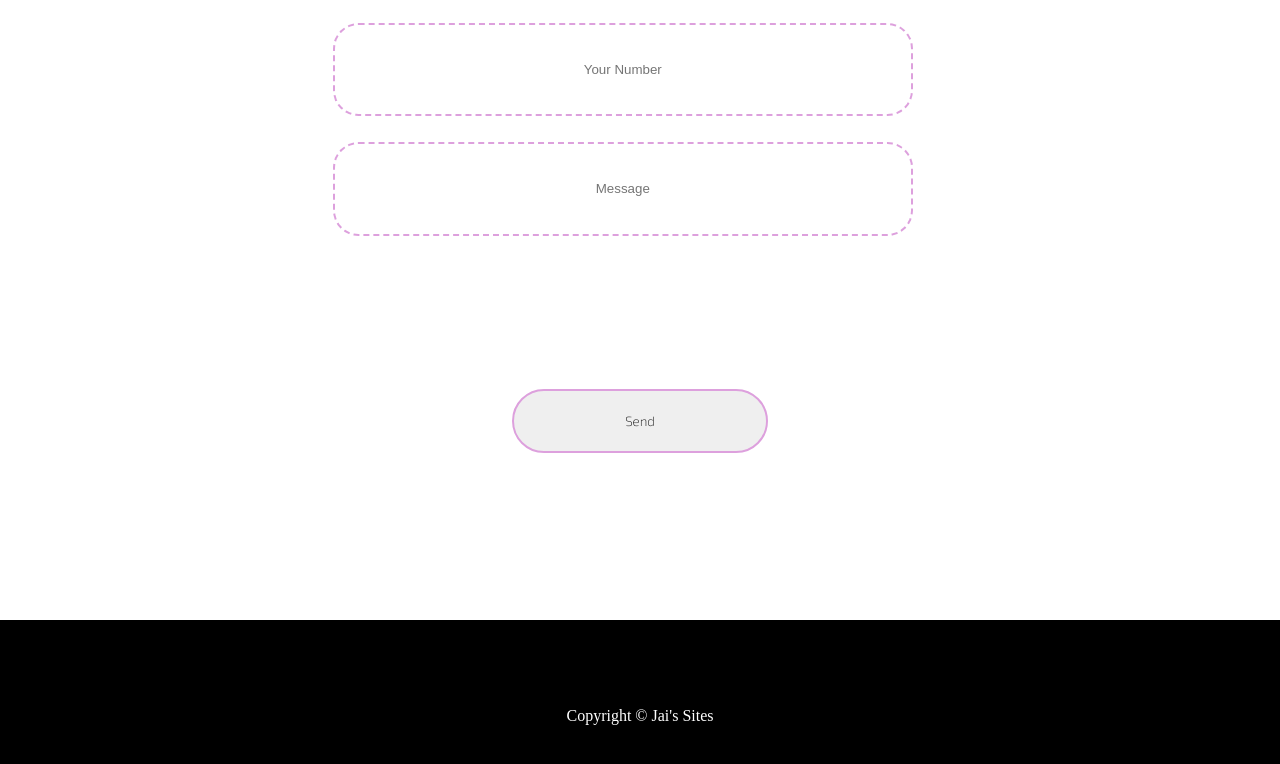
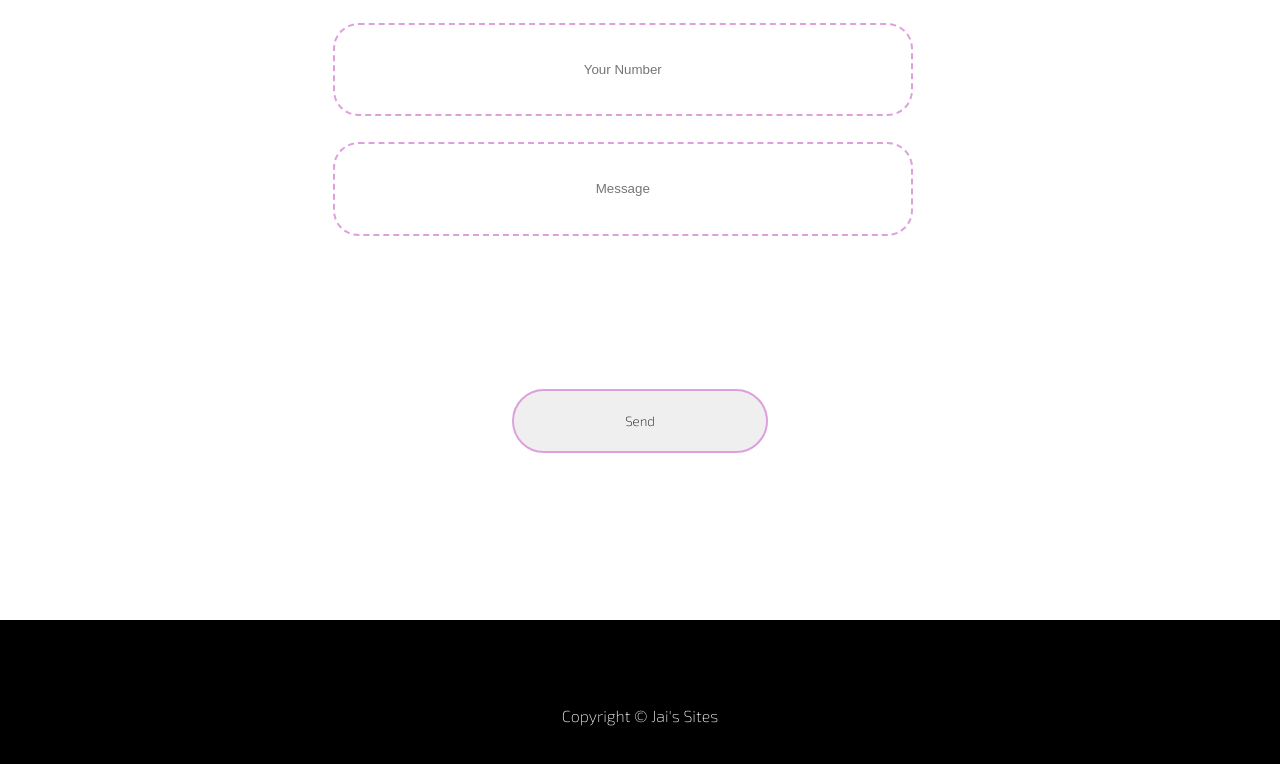
Before and after one commit to JaiChandwani/Portfolio, a plain HTML site: page index.html in a window 1280 px wide. Shown: the part 2754-3518 px from the top of the page. Drawn offline with Linux system fonts and the light colour scheme; a script that the page names is missing; a web font is replaced by a local one.

Commit message:
Update index.html

```diff
--- a/index.html
+++ b/index.html
@@ -176,7 +176,7 @@
         </section>
     </main>
     <footer>
-        <div class="copyright">
+        <div class="copyright exo2">
             <p>Copyright &copy; Jai's Sites</p>
         </div>
     </footer>
```
